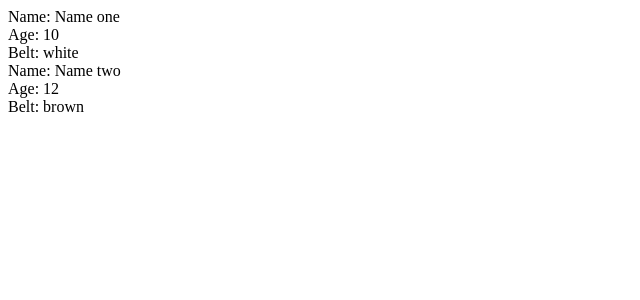
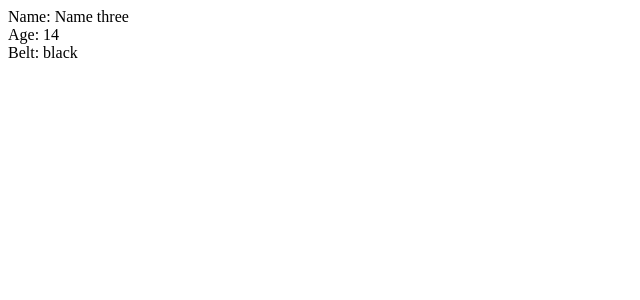
Before and after one commit to LucasBKing/react_basics, a React (Create React App) app: page / in a window 1280 px wide. Shown: the top 300 px of the page, without its empty margins (0-640 px from the left). Built offline with nearby package versions, Linux system fonts and the light colour scheme.

Commit message:
second conditional output way

```diff
--- a/src/Ninja.js
+++ b/src/Ninja.js
@@ -3,19 +3,31 @@ import React from 'react';
 const Ninjas = ({ninjas}) => {
     //this.props.ninjas
     //let { ninjas } = props;
+    // first kind of conditional output
+    // let ninjaList = ninjas.map(ninja => {
+    //     if( ninja.age < 13) {
+    //         return (
+    //             <div className="ninja" key={ninja.id}>
+    //                 <div>Name: { ninja.name }</div>
+    //                 <div>Age: { ninja.age }</div>
+    //                 <div>Belt: { ninja.belt }</div>
+    //             </div>
+    //         );
+    //     } else {
+    //         return null;
+    //     }
+
+    // });
+
     let ninjaList = ninjas.map(ninja => {
-        if( ninja.age < 13) {
-            return (
-                <div className="ninja" key={ninja.id}>
-                    <div>Name: { ninja.name }</div>
-                    <div>Age: { ninja.age }</div>
-                    <div>Belt: { ninja.belt }</div>
-                </div>
-            );
-        } else {
-            return null;
-        }
-
+        // condition ? (if true) : (if false)
+        return ninja.age > 13 ? (
+            <div className="ninja" key={ninja.id}>
+                <div>Name: { ninja.name }</div>
+                <div>Age: { ninja.age }</div>
+                <div>Belt: { ninja.belt }</div>
+            </div>
+        ) : null;
     });
 
     return(
```
